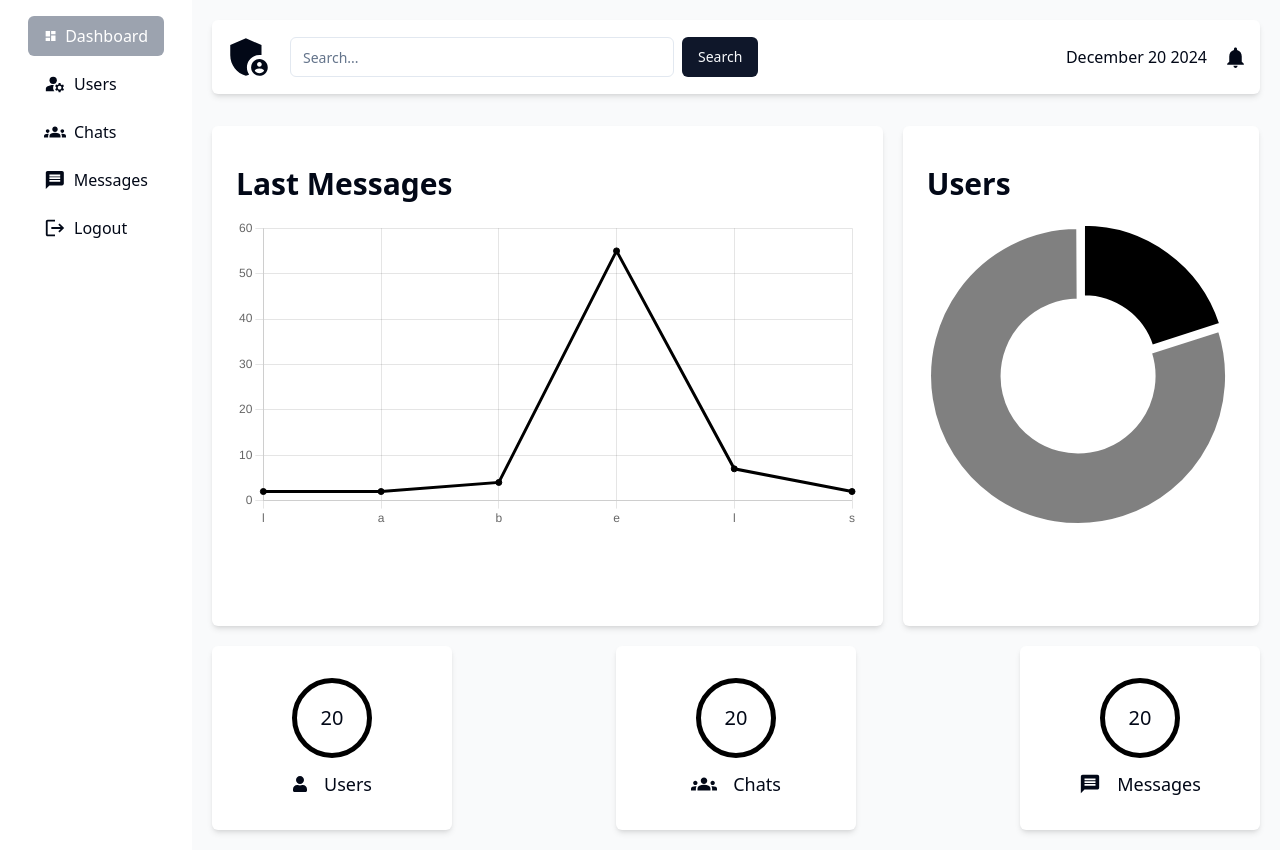
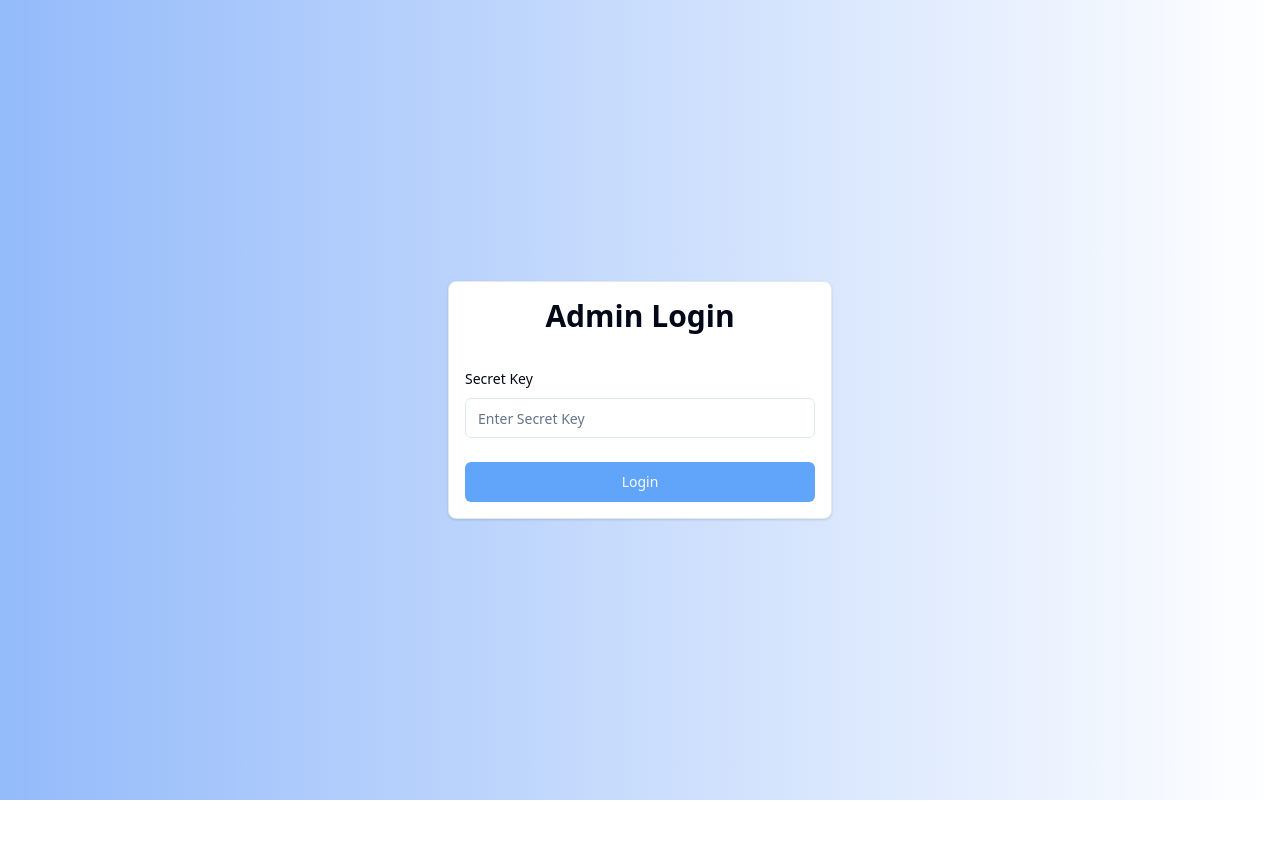
Before and after one commit to vivek3454/chat-app, a React (Vite) app in the folder frontend/: page /admin in a window 1280 px wide. Before the commit this address led to /admin/dashboard. After the commit the page ends 800 px from the top, so only its background shows below. Built offline with nearby package versions, Linux system fonts and the light colour scheme; no server answers.

Commit message:
Integrated admin login api

```diff
--- a/frontend/src/pages/admin/AdminLogin.jsx
+++ b/frontend/src/pages/admin/AdminLogin.jsx
@@ -12,20 +12,29 @@ import {
     FormMessage,
 } from "@/components/ui/form"
 import { Input } from "@/components/ui/input"
-import { Navigate } from "react-router-dom"
+import { Navigate, useNavigate } from "react-router-dom"
 import { toast } from "react-toastify"
+import usePostApiReq from "@/hooks/usePostApiReq"
+import { useEffect } from "react"
+import { useDispatch, useSelector } from "react-redux"
+import { changeAdminState } from "@/redux/reducers/auth"
 
-const isAdmin = true;
+// const isAdmin = false;
 const AdminLogin = () => {
+    const { isAdmin } = useSelector((state) => state.auth)
+    const navigate = useNavigate();
 
     const LoginSignupSchema =
         z.object({
-            username: z.string().min(2, {
-                message: "Username must be at least 5 characters.",
+            secretKey: z.string().min(2, {
+                message: "Secret Key is required.",
             }),
-            password: z.string().min(2, {
-                message: "Password is invalid. It must be at least 8 characters long, contain at least one uppercase letter, one lowercase letter, one digit, and one special character (!@#$%^&*).",
-            }),
+            // username: z.string().min(2, {
+            //     message: "Username must be at least 5 characters.",
+            // }),
+            // password: z.string().min(2, {
+            //     message: "Password is invalid. It must be at least 8 characters long, contain at least one uppercase letter, one lowercase letter, one digit, and one special character (!@#$%^&*).",
+            // }),
         })
 
     const form = useForm({
@@ -33,25 +42,50 @@ const AdminLogin = () => {
         defaultValues: {
             username: "",
             password: "",
+            secretKey: "",
         },
     })
 
     if (isAdmin) return <Navigate to={"/admin/dashboard"} />
 
+    const dispatch = useDispatch();
+    const { res, fetchData, isLoading } = usePostApiReq();
+
     const onSubmit = (data) => {
         console.log("data", data);
-        toast.success("Login successful.");
+        fetchData("/admin/login", { secretKey: data.secretKey });
     }
+
+    useEffect(() => {
+        if (res?.status === 200 || res?.status === 201) {
+            dispatch(changeAdminState(true));
+            navigate("/admin/dashboard");
+        }
+    }, [res])
 
     return (
         <div className="flex items-start min-h-screen p-4 bg-gradient-to-r from-blue-500/55 to-green-500.55 ">
             <Form {...form}>
                 <form onSubmit={form.handleSubmit(onSubmit)} className="max-w-96 w-full shadow bg-white border rounded-lg p-4 m-auto">
-                    <h1 className="text-4xl font-bold text-center mb-8">
+                    <h1 className="text-3xl font-bold text-center mb-8">
                         Admin Login
                     </h1>
 
                     <FormField
+                        control={form.control}
+                        name="secretKey"
+                        render={({ field }) => (
+                            <FormItem>
+                                <FormLabel>Secret Key</FormLabel>
+                                <FormControl>
+                                    <Input placeholder="Enter Secret Key" {...field} />
+                                </FormControl>
+                                <FormMessage />
+                            </FormItem>
+                        )}
+                    />
+
+                    {/* <FormField
                         control={form.control}
                         name="username"
                         render={({ field }) => (
@@ -77,7 +111,7 @@ const AdminLogin = () => {
                                 <FormMessage />
                             </FormItem>
                         )}
-                    />
+                    /> */}
                     <Button variant="chat" className="w-full mt-6" type="submit">
                         Login
                     </Button>
--- a/frontend/src/pages/login/Login.jsx
+++ b/frontend/src/pages/login/Login.jsx
@@ -205,6 +205,7 @@ const Login = () => {
                         {isLogin ? "Login" : "Signup"}
                     </Button> */}
                     <Button
+                        disabled={isLoading}
                         className="text-blue-400 mx-auto flex"
                         onClick={toggleLogin}
                         variant="link"
--- a/frontend/src/redux/reducers/auth.js
+++ b/frontend/src/redux/reducers/auth.js
@@ -20,9 +20,12 @@ const authSlice = createSlice({
             state.user = null;
             state.loader = false;
         },
+        changeAdminState: (state, payload) => {
+            state.isAdmin = payload;
+        },
     },
 
 });
 
 export default authSlice;
-export const { userExists, userNotExists } = authSlice.actions;
+export const { userExists, userNotExists, changeAdminState } = authSlice.actions;
```
Also changed, not shown: 1 other file (tests, documents, lock files or other folders).
